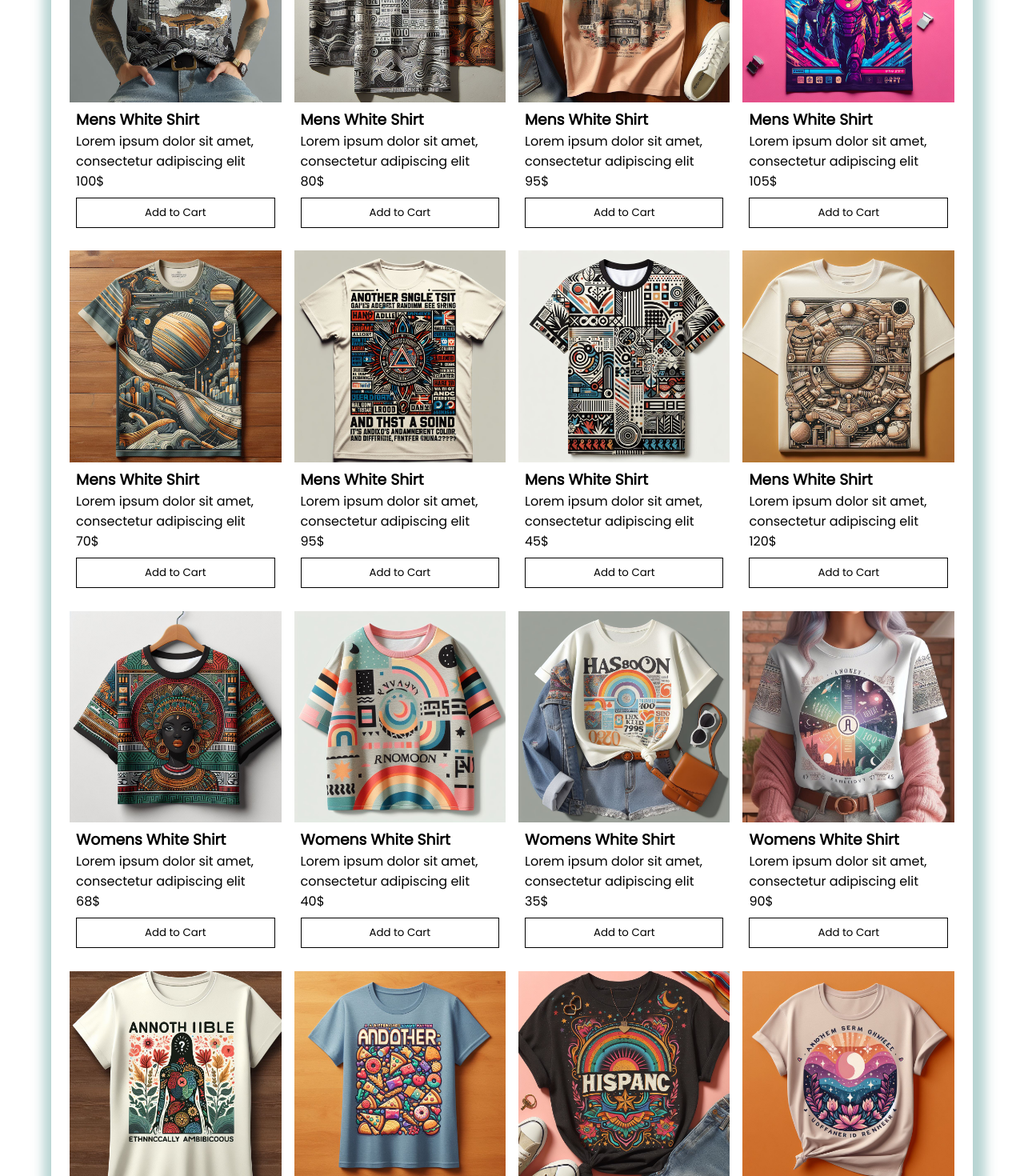
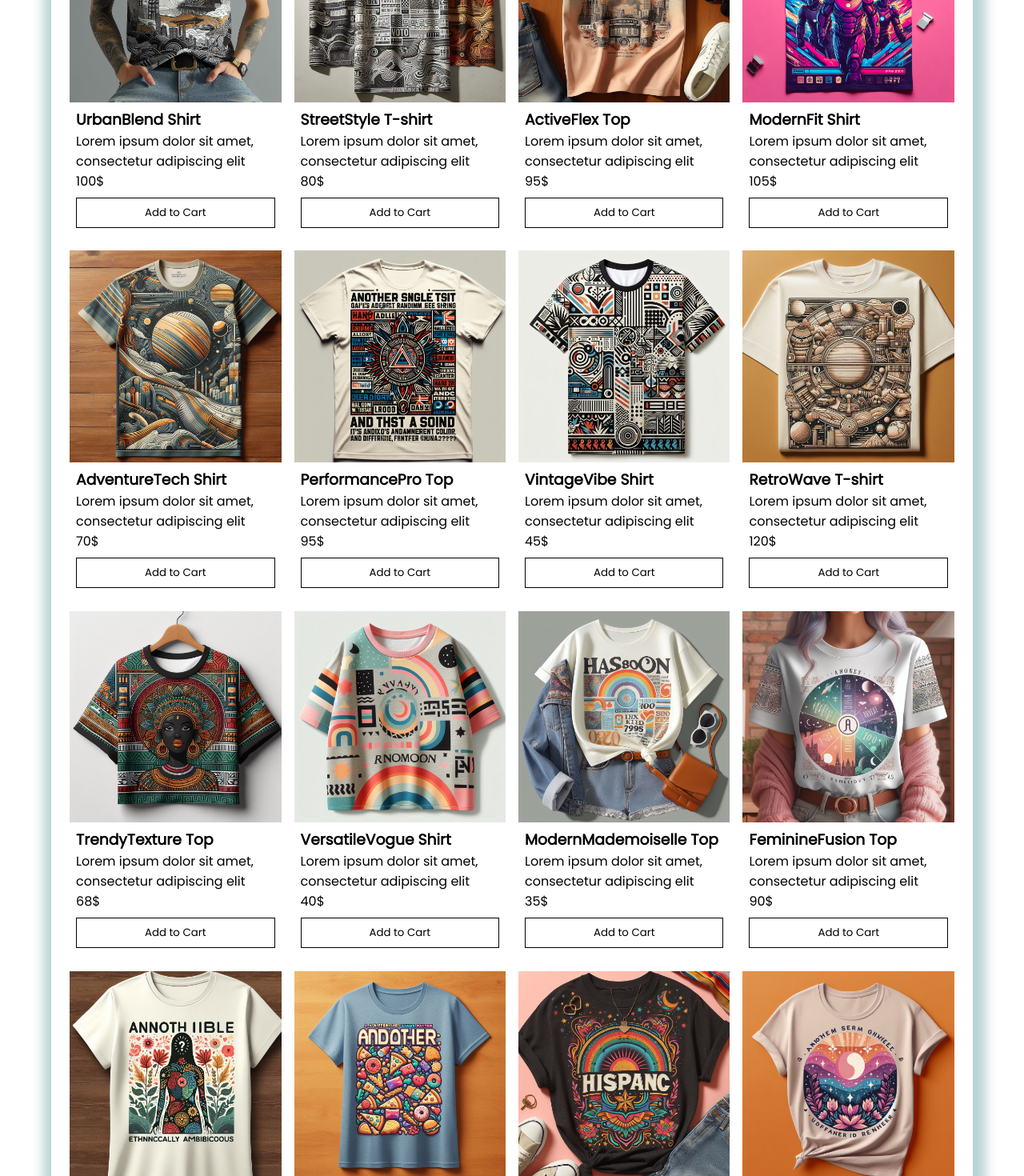
Before and after one commit to Hailekeh22/Cotton-Canvas-T-shirt-Shop-, a React (Vite) app: page / in a window 1280 px wide. Shown: the part 1180-2650 px from the top of the page at 80% size. Built offline with nearby package versions, Linux system fonts and the light colour scheme.

Commit message:
updated tshirt names

```diff
--- a/src/Components/assets/Products.js
+++ b/src/Components/assets/Products.js
@@ -18,7 +18,7 @@ import P16 from "./Products/W8.jpg";
 const Products = [
   {
     id: 1,
-    Name: "Mens White Shirt",
+    Name: "UrbanBlend Shirt",
     image: P1,
     info: "Lorem ipsum dolor sit amet, consectetur adipiscing elit",
     for: "Men",
@@ -26,7 +26,7 @@ const Products = [
   },
   {
     id: 2,
-    Name: "Mens White Shirt",
+    Name: "StreetStyle T-shirt",
     image: P2,
     info: "Lorem ipsum dolor sit amet, consectetur adipiscing elit",
     for: "Men",
@@ -34,7 +34,7 @@ const Products = [
   },
   {
     id: 3,
-    Name: "Mens White Shirt",
+    Name: "ActiveFlex Top",
     image: P3,
     info: "Lorem ipsum dolor sit amet, consectetur adipiscing elit",
     for: "Men",
@@ -42,7 +42,7 @@ const Products = [
   },
   {
     id: 4,
-    Name: "Mens White Shirt",
+    Name: "ModernFit Shirt",
     image: P4,
     info: "Lorem ipsum dolor sit amet, consectetur adipiscing elit",
     for: "Men",
@@ -50,7 +50,7 @@ const Products = [
   },
   {
     id: 5,
-    Name: "Mens White Shirt",
+    Name: "AdventureTech Shirt",
     image: P5,
     info: "Lorem ipsum dolor sit amet, consectetur adipiscing elit",
     for: "Men",
@@ -58,7 +58,7 @@ const Products = [
   },
   {
     id: 6,
-    Name: "Mens White Shirt",
+    Name: "PerformancePro Top",
     image: P6,
     info: "Lorem ipsum dolor sit amet, consectetur adipiscing elit",
     for: "Men",
@@ -66,7 +66,7 @@ const Products = [
   },
   {
     id: 7,
-    Name: "Mens White Shirt",
+    Name: "VintageVibe Shirt",
     image: P7,
     info: "Lorem ipsum dolor sit amet, consectetur adipiscing elit",
     for: "Men",
@@ -74,7 +74,7 @@ const Products = [
   },
   {
     id: 8,
-    Name: "Mens White Shirt",
+    Name: "RetroWave T-shirt",
     image: P8,
     info: "Lorem ipsum dolor sit amet, consectetur adipiscing elit",
     for: "Men",
@@ -82,7 +82,7 @@ const Products = [
   },
   {
     id: 9,
-    Name: "Womens White Shirt",
+    Name: "TrendyTexture Top",
     image: P9,
     info: "Lorem ipsum dolor sit amet, consectetur adipiscing elit",
     for: "Women",
@@ -90,7 +90,7 @@ const Products = [
   },
   {
     id: 10,
-    Name: "Womens White Shirt",
+    Name: "VersatileVogue Shirt",
     image: P10,
     info: "Lorem ipsum dolor sit amet, consectetur adipiscing elit",
     for: "Women",
@@ -98,7 +98,7 @@ const Products = [
   },
   {
     id: 11,
-    Name: "Womens White Shirt",
+    Name: "ModernMademoiselle Top",
     image: P11,
     info: "Lorem ipsum dolor sit amet, consectetur adipiscing elit",
     for: "Women",
@@ -106,7 +106,7 @@ const Products = [
   },
   {
     id: 12,
-    Name: "Womens White Shirt",
+    Name: "FeminineFusion Top",
     image: P12,
     info: "Lorem ipsum dolor sit amet, consectetur adipiscing elit",
     for: "Women",
@@ -114,7 +114,7 @@ const Products = [
   },
   {
     id: 13,
-    Name: "Womens White Shirt",
+    Name: "FlowyFlair Tee",
     image: P13,
     info: "Lorem ipsum dolor sit amet, consectetur adipiscing elit",
     for: "Women",
@@ -122,7 +122,7 @@ const Products = [
   },
   {
     id: 14,
-    Name: "Womens White Shirt",
+    Name: "CasualCouture Top",
     image: P14,
     info: "Lorem ipsum dolor sit amet, consectetur adipiscing elit",
     for: "Women",
@@ -130,7 +130,7 @@ const Products = [
   },
   {
     id: 15,
-    Name: "Womens White Shirt",
+    Name: "FemmeFit Tee",
     image: P15,
     info: "Lorem ipsum dolor sit amet, consectetur adipiscing elit",
     for: "Women",
@@ -138,7 +138,7 @@ const Products = [
   },
   {
     id: 16,
-    Name: "Womens White Shirt",
+    Name: "BohoChic Top",
     image: P16,
     info: "Lorem ipsum dolor sit amet, consectetur adipiscing elit",
     for: "Women",
```
